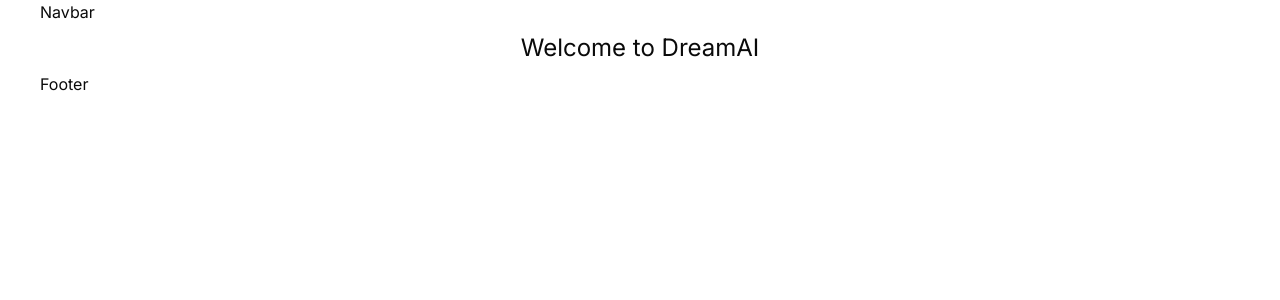
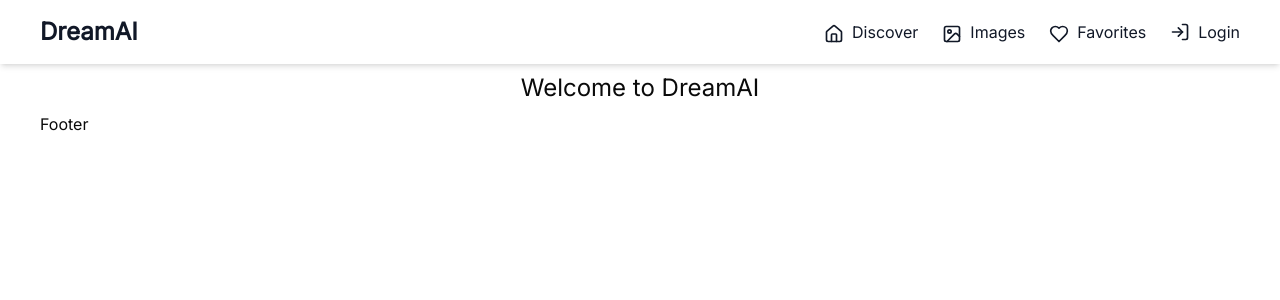
Before and after one commit to mdsajalali/dream-ai-client, a Next.js app: page / in a window 1280 px wide. Shown: the top 300 px of the page. Built offline with nearby package versions, Linux system fonts and the light colour scheme.

Commit message:
add: navbar

```diff
--- a/src/components/shared/Navbar.tsx
+++ b/src/components/shared/Navbar.tsx
@@ -1,11 +1,133 @@
-import React from "react";
-import Container from "./Container";
+"use client";
+
+import { useState, useEffect, useRef } from "react";
+import { Menu, X, Home, Image as ImageIcon, Heart, LogIn } from "lucide-react";
+import Link from "next/link";
 
 const Navbar = () => {
+  const [isOpen, setIsOpen] = useState(false);
+
+  const toggleSidebar = () => setIsOpen(!isOpen);
+
+  const sidebarRef = useRef<HTMLDivElement>(null);
+
+  useEffect(() => {
+    const handleClickOutside = (event: MouseEvent) => {
+      if (
+        sidebarRef.current &&
+        !sidebarRef.current.contains(event.target as Node)
+      ) {
+        setIsOpen(false);
+      }
+    };
+
+    document.addEventListener("mousedown", handleClickOutside);
+
+    return () => {
+      document.removeEventListener("mousedown", handleClickOutside);
+    };
+  }, []);
+
   return (
-    <div>
-      <Container>Navbar</Container>
-    </div>
+    <header className="bg-white shadow-md dark:bg-gray-800">
+      <div className="max-w-[1200px] mx-auto px-4 lg:px-0 flex items-center justify-between py-4">
+        {/* Logo */}
+        <div className="flex items-center space-x-2">
+          <span className="text-2xl font-semibold text-gray-900 dark:text-white">
+            DreamAI
+          </span>
+        </div>
+
+        {/* Desktop Navbar */}
+        <nav className="hidden lg:flex space-x-6">
+          <Link href="/" className="text-gray-900 dark:text-white">
+            <Home size={20} className="inline mr-2" />
+            Discover
+          </Link>
+          <Link href="/images" className="text-gray-900 dark:text-white">
+            <ImageIcon size={20} className="inline mr-2" />
+            Images
+          </Link>
+          <Link href="/favorites" className="text-gray-900 dark:text-white">
+            <Heart size={20} className="inline mr-2" />
+            Favorites
+          </Link>
+          <Link
+            href="/login"
+            className="text-gray-900 dark:text-white flex items-center"
+          >
+            <LogIn size={20} className="inline mr-2" />
+            Login
+          </Link>
+        </nav>
+
+        {/* Mobile Menu Icon */}
+        <div className="lg:hidden flex items-center">
+          <button
+            onClick={toggleSidebar}
+            className="text-gray-900 dark:text-white"
+          >
+            {isOpen ? <X size={24} /> : <Menu size={24} />}
+          </button>
+        </div>
+      </div>
+
+      {/* Mobile Sidebar */}
+      <div
+        className={`fixed inset-0 bg-black bg-opacity-50 z-50 lg:hidden transform transition-all ${
+          isOpen ? "translate-x-0" : "translate-x-full"
+        }`}
+      >
+        <div
+          ref={sidebarRef}
+          className="w-3/4 bg-white p-6 h-full transform transition-all ml-auto"
+        >
+          <div className="flex justify-between">
+            {/* Close icon inside the sidebar */}
+            <button
+              onClick={toggleSidebar}
+              className="text-gray-900 dark:text-white"
+            >
+              <X size={24} />
+            </button>
+          </div>
+          <nav className="space-y-4 mt-4">
+            <Link
+              href="/"
+              className="text-gray-900 dark:text-white flex items-center"
+              onClick={toggleSidebar}
+            >
+              <Home size={20} className="inline mr-2" />
+              Discover
+            </Link>
+            <Link
+              href="/images"
+              className="text-gray-900 dark:text-white flex items-center"
+              onClick={toggleSidebar}
+            >
+              <ImageIcon size={20} className="inline mr-2" />
+              Images
+            </Link>
+            <Link
+              href="/favorites"
+              className="text-gray-900 dark:text-white flex items-center"
+              onClick={toggleSidebar}
+            >
+              <Heart size={20} className="inline mr-2" />
+              Favorites
+            </Link>
+            <Link
+              href="/login"
+              className="text-gray-900 dark:text-white flex items-center"
+              onClick={toggleSidebar}
+            >
+              <LogIn size={20} className="inline mr-2" />
+              Login
+            </Link>
+          </nav>
+        </div>
+      </div>
+    </header>
   );
 };
 
```
